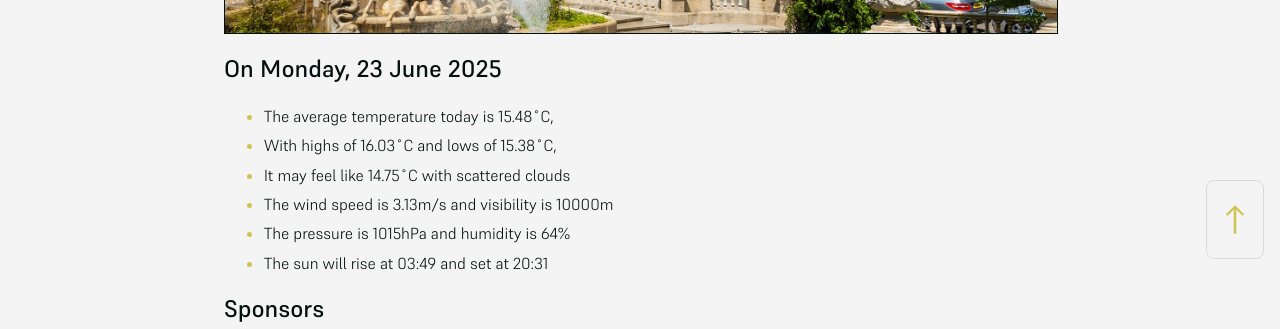
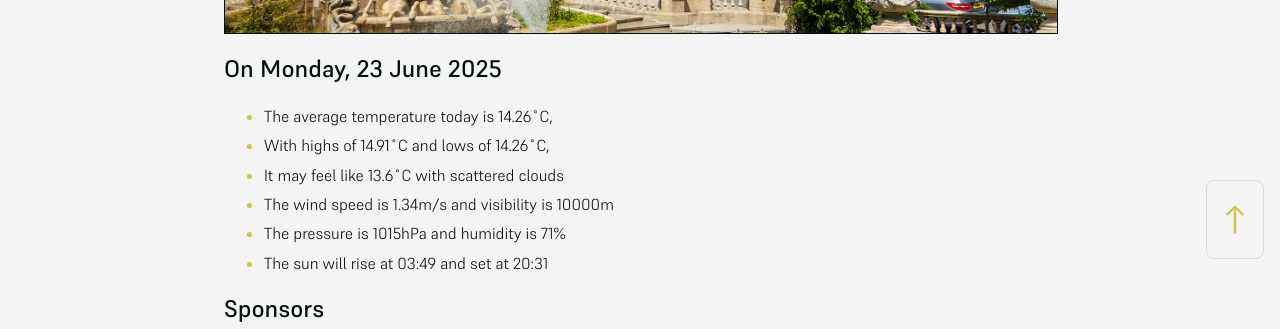
Before and after one commit to mat-0/cheltenham-open-data, a Jekyll site: the page built from index.md, in a window 1280 px wide. Shown: the part 625-954 px from the top of the page. Built offline with Jekyll 4.4.1, drawn with Linux system fonts in a browser that asks for light colours.

Commit message:
Updated 2025-06-23 21:58:03

```diff
--- a/index.md
+++ b/index.md
@@ -10,11 +10,11 @@ seo: Menu
 <!-- weather_marker starts -->
 ## On Monday, 23 June 2025
 
-- The average temperature today is 15.48˚C,
-- With highs of 16.03˚C and lows of 15.38˚C,
-- It may feel like 14.75˚C with scattered clouds
-- The wind speed is 3.13m/s and visibility is 10000m
-- The pressure is 1015hPa and humidity is 64%
+- The average temperature today is 14.26˚C,
+- With highs of 14.91˚C and lows of 14.26˚C,
+- It may feel like 13.6˚C with scattered clouds
+- The wind speed is 1.34m/s and visibility is 10000m
+- The pressure is 1015hPa and humidity is 71%
 - The sun will rise at 03:49 and set at 20:31
 
 <!-- weather_marker ends -->
```
Also changed, not shown: _data/flood.json (+4 -4 lines), _pages/news.md (+8 -8 lines).
